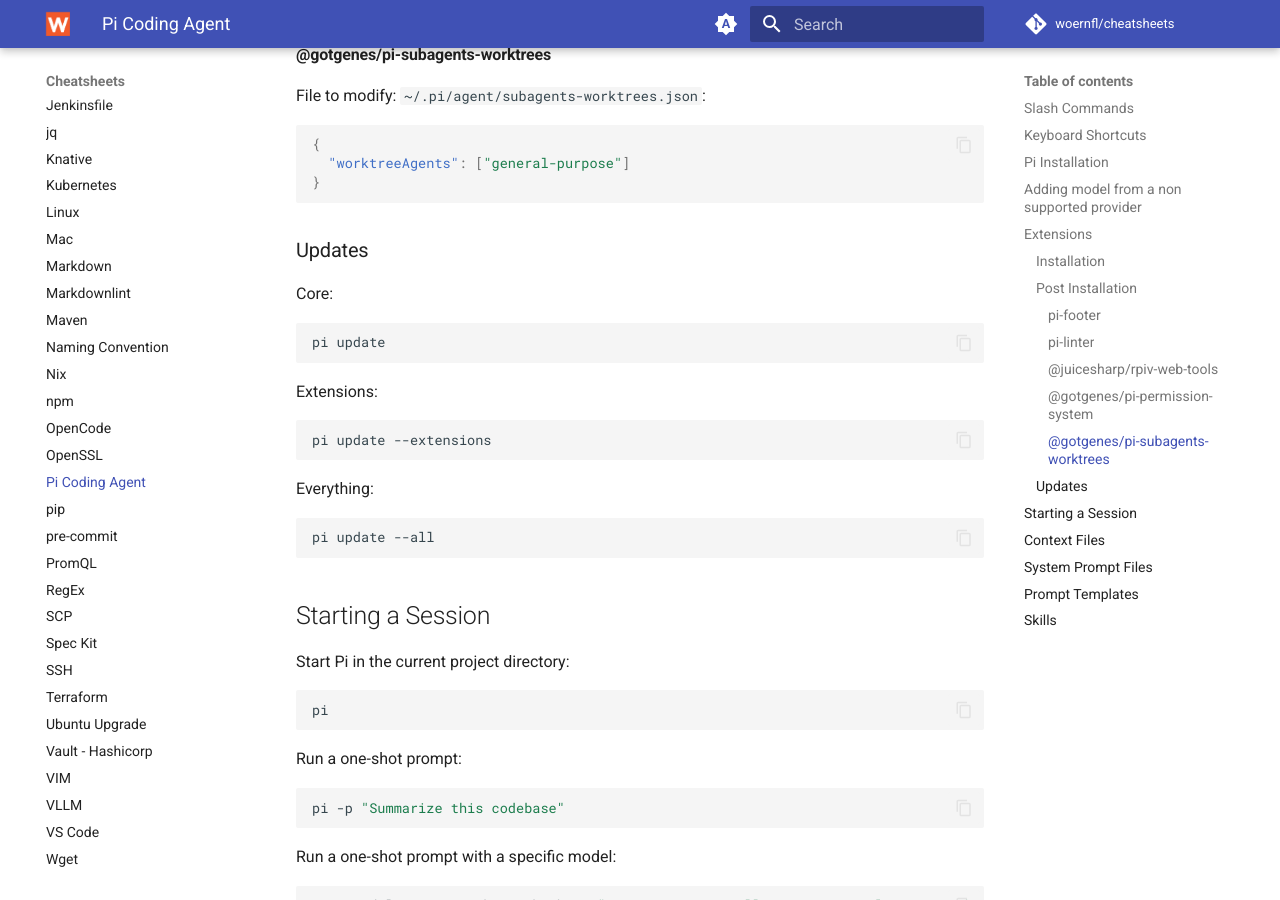
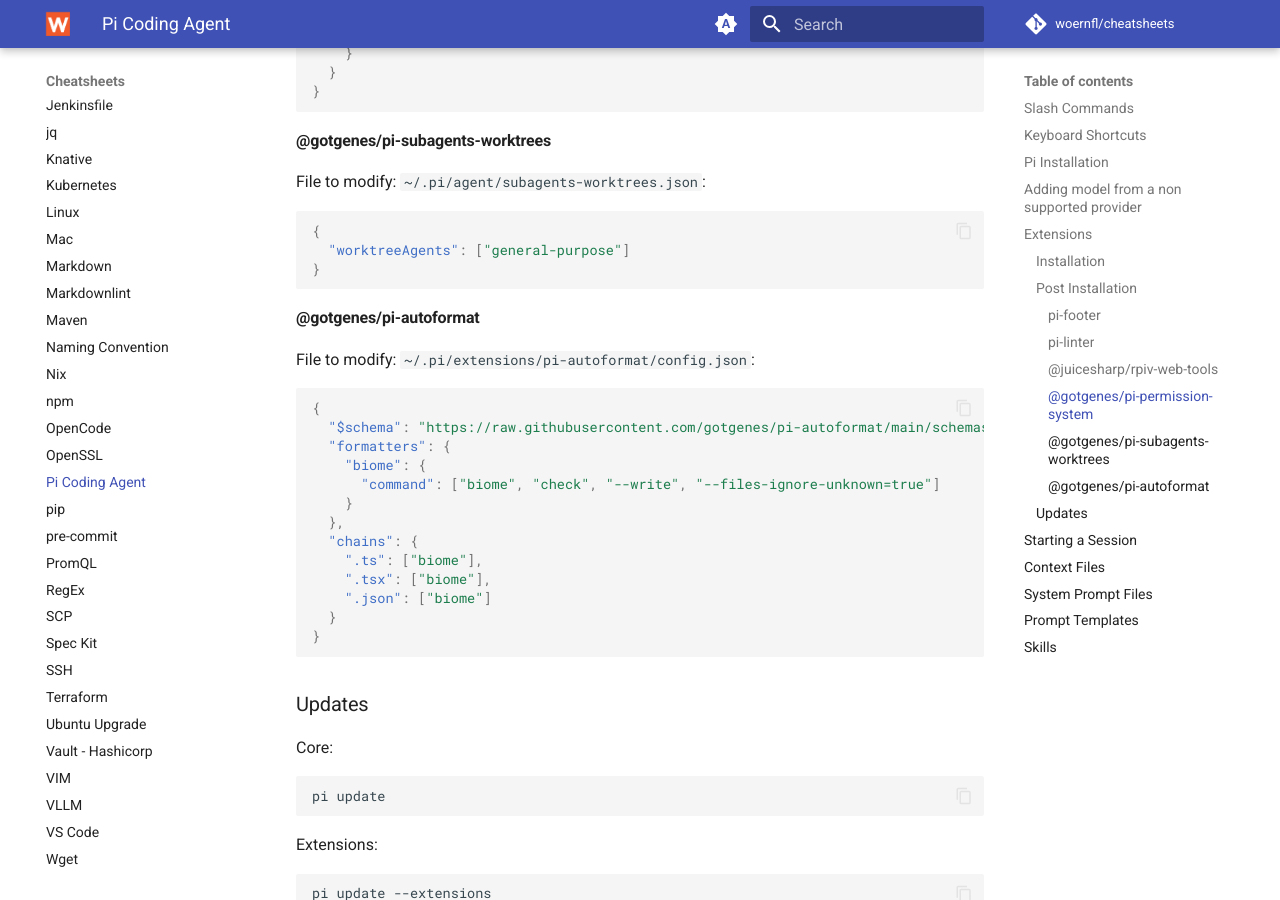
Before and after one commit to woernfl/cheatsheets, an MkDocs documentation site: the page built from docs/pi.md, in a window 1280 px wide and 900 px high, scrolled down 9303 px. Built offline with MkDocs 1.6.1 and Material for MkDocs 9.7.7, drawn with Linux system fonts in a browser that asks for light colours; comment, search, counter and statistics services are not loaded; some of the changed text lies outside the part shown.

Commit message:
Update pi.md (#455)

````diff
--- a/docs/pi.md
+++ b/docs/pi.md
@@ -125,6 +125,8 @@
 - `@gotgenes/pi-permission-system`: provides permission gates over tool, bash, MCP, skill, and special operations.
 - `@gotgenes/pi-subagents`: gives pi a focused, in-process sub-agent core.
 - `@gotgenes/pi-subagents-worktrees`: git worktree isolation for `@gotgenes/pi-subagents`.
+- `@gotgenes/pi-autoformat`: automatically formats files after the agent edits them.
+- `pi-messenger-bridge`: bridge common messengers into pi.
 - `pi-lmstudio`: integrating LM Studio with Pi, allowing you to use local LLMs.
 
 ### Installation
@@ -142,6 +144,7 @@
 pi install npm:@gotgenes/pi-permission-system
 pi install npm:@gotgenes/pi-subagents
 pi install npm:@gotgenes/pi-subagents-worktrees
+pi install npm:@gotgenes/pi-autoformat
 pi install npm:pi-messenger-bridge
 pi install npm:pi-lmstudio
 ```
@@ -451,6 +454,26 @@
 }
 ```
 
+#### @gotgenes/pi-autoformat
+
+File to modify: `~/.pi/extensions/pi-autoformat/config.json`:
+
+```json
+{
+  "$schema": "https://raw.githubusercontent.com/gotgenes/pi-autoformat/main/schemas/pi-autoformat.schema.json",
+  "formatters": {
+    "biome": {
+      "command": ["biome", "check", "--write", "--files-ignore-unknown=true"]
+    }
+  },
+  "chains": {
+    ".ts": ["biome"],
+    ".tsx": ["biome"],
+    ".json": ["biome"]
+  }
+}
+```
+
 ### Updates
 
 Core:
````
